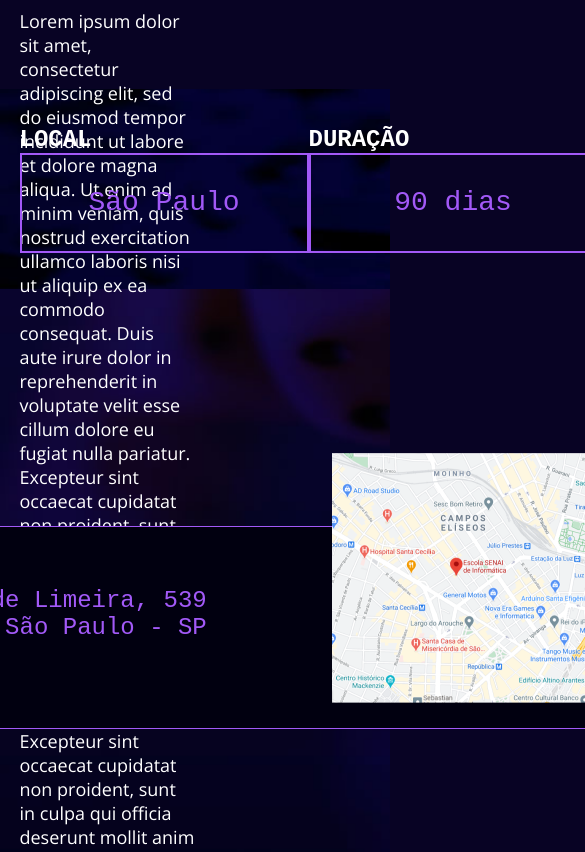
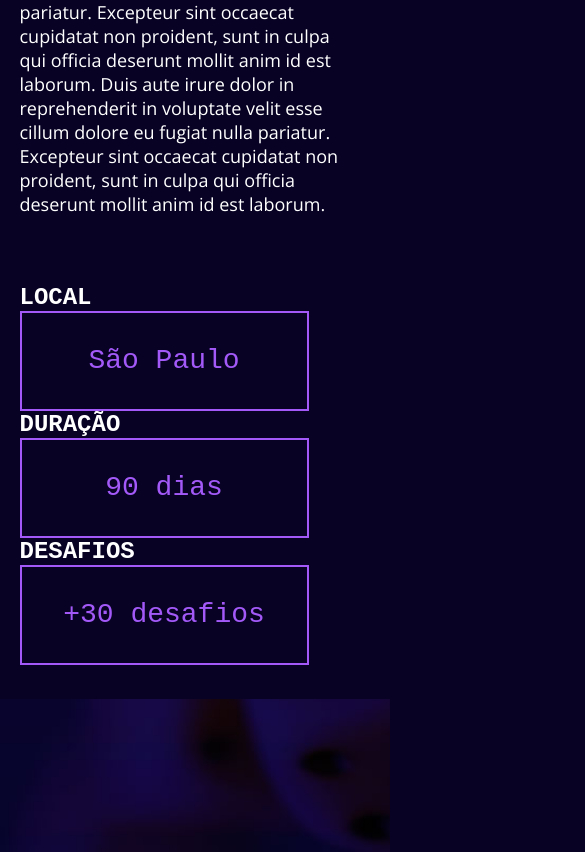
Before and after one commit to LeonKene-hub/landing-page, a plain HTML site: page index.html in a window 390 px wide. Shown: the part 1511-2363 px from the top of the page, 585 px wide, since content can reach past the window. Drawn offline with Linux system fonts and the light colour scheme.

Commit message:
desisto mano

```diff
--- a/CSS/style.css
+++ b/CSS/style.css
@@ -265,9 +265,14 @@ footer article p{
     /*Projetos*/
     #sobre-os-projetos{
         flex-direction: column;
+        height: 960px;
     }
     .projeto-info{
         flex-direction: column;
+    }
+    #projeto-info2{
+        width: 95%;
+        height: fit-content;
     }
     #h2-article1 {
         font-size: 35px;
@@ -278,4 +283,16 @@ footer article p{
     h3 {
         font-size: 24px;
     }
+    #img-projeto{
+        width: 95%;
+        height: 95%;
+    }
+    #informacoes{
+        height: 450px;
+        background-image: none
+    }
+    .layout-informacoes{
+        flex-direction: column;
+        background-color: #080324;
+    }
 }
```
